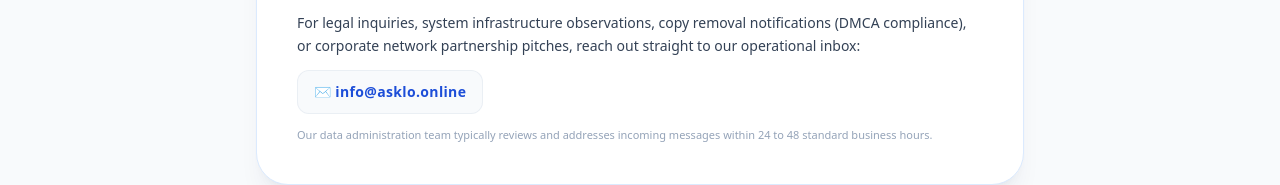
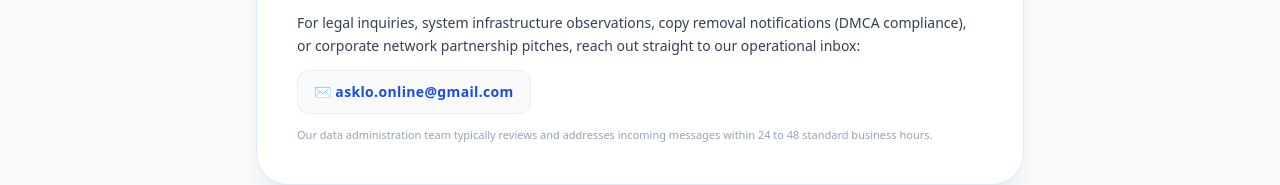
Before and after one commit to askloonline-maker/portfolio-website, a Next.js app: page /about in a window 1280 px wide. Shown: the part 657-842 px from the top of the page. Built offline with nearby package versions, Linux system fonts and the light colour scheme.

Commit message:
Update page.tsx

```diff
--- a/app/about/page.tsx
+++ b/app/about/page.tsx
@@ -32,8 +32,9 @@ export default function AboutUsPage() {
             <p>
               For legal inquiries, system infrastructure observations, copy removal notifications (DMCA compliance), or corporate network partnership pitches, reach out straight to our operational inbox:
             </p>
+            {/* ✉️ Updated Email Address Container */}
             <div className="inline-block bg-slate-50 border border-slate-200/60 rounded-xl px-4 py-2.5 font-bold text-blue-700 tracking-wide">
-              ✉️ info@asklo.online
+              ✉️ asklo.online@gmail.com
             </div>
             <p className="text-[11px] text-slate-400 font-medium">
               Our data administration team typically reviews and addresses incoming messages within 24 to 48 standard business hours.
```
